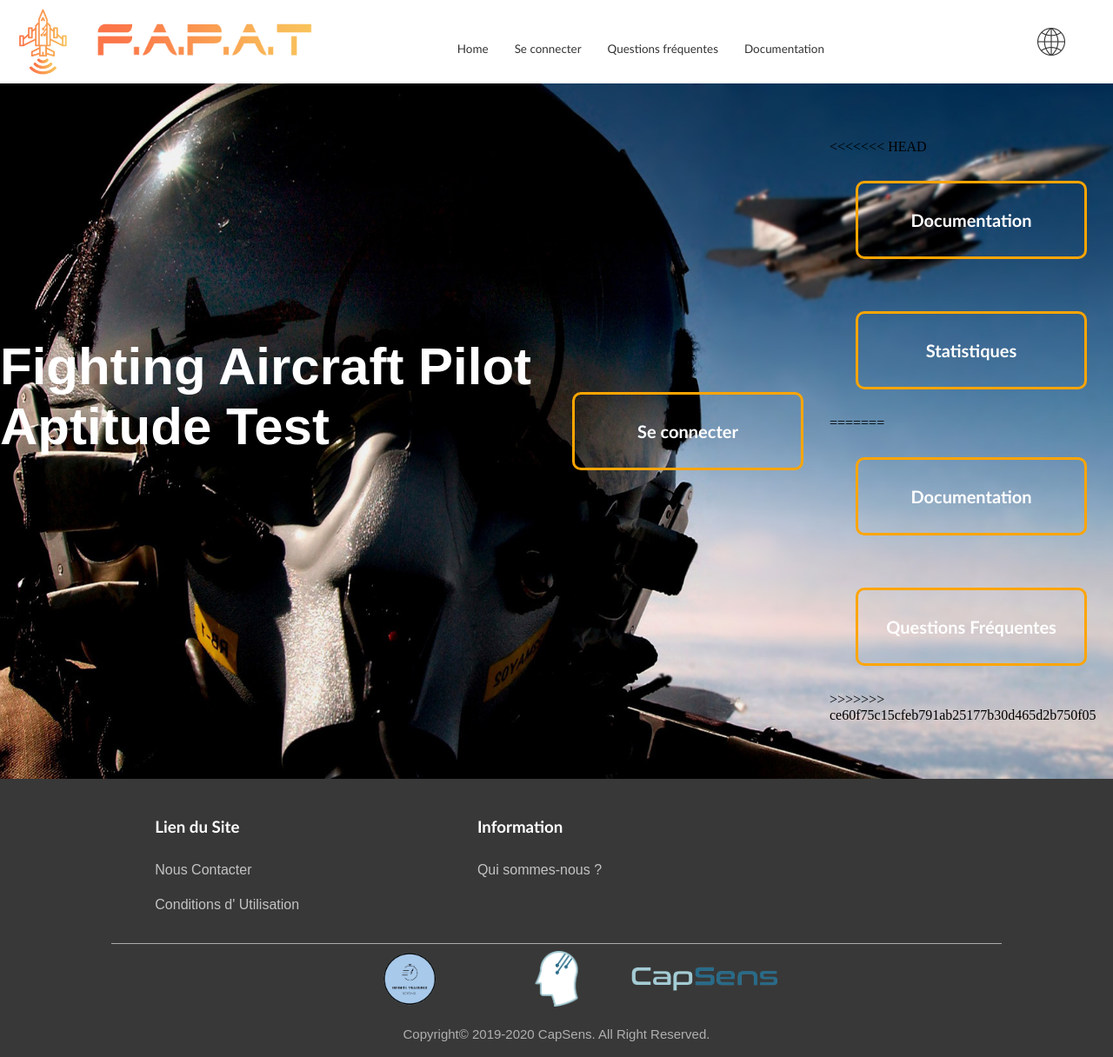
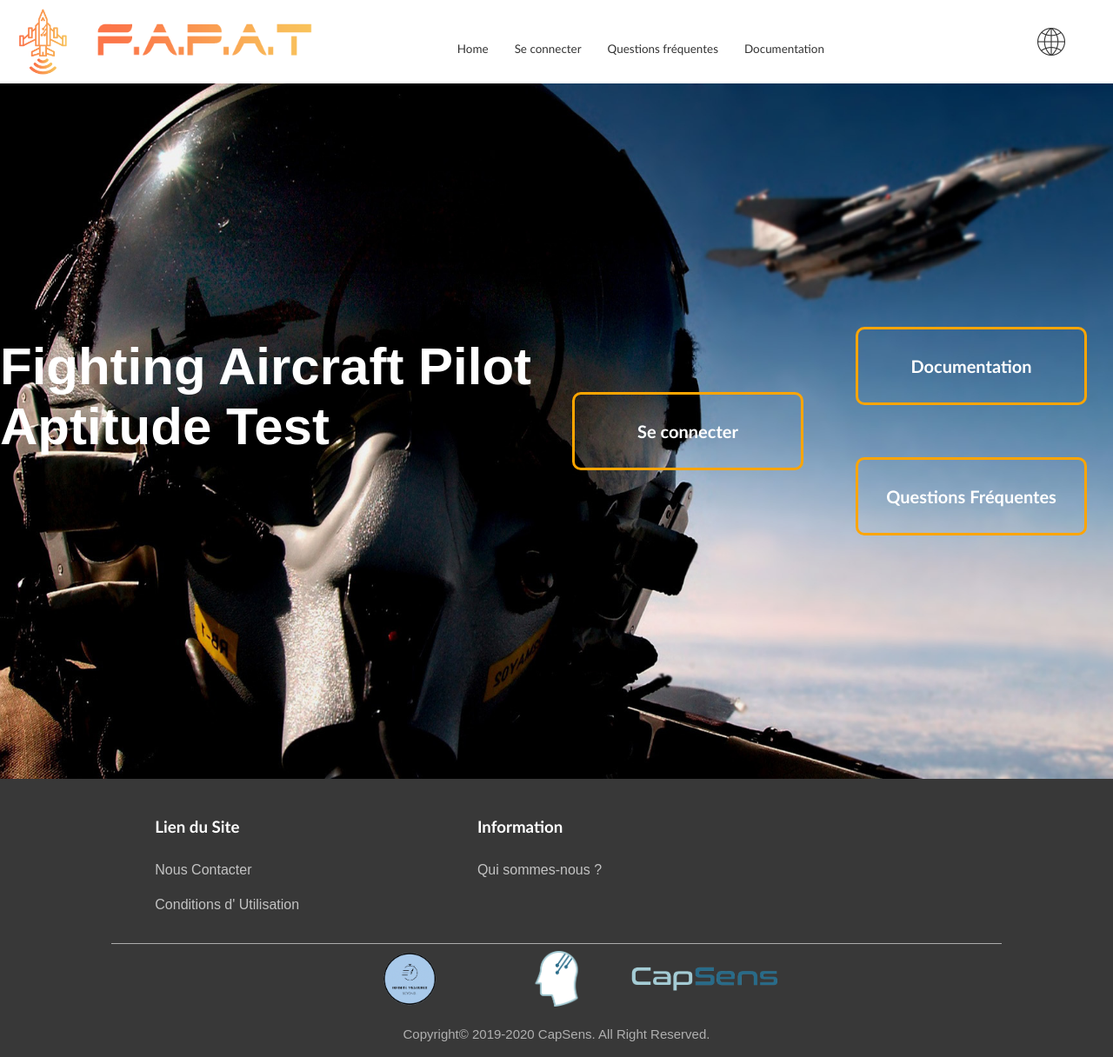
Before and after one commit to oscarmcauliffe/Fapat, a PHP site: page /index.php in a window 1280 px wide. Shown: the whole page at 87% size. Run offline with PHP 8.4, Linux system fonts and the light colour scheme.

Commit message:
FIX MERGE MAIN

```diff
--- a/vue/main.php
+++ b/vue/main.php
@@ -37,10 +37,6 @@ include ('enTete.php');
         }
         ?>
         <div class="corps">
-<<<<<<< HEAD
-            <a href="index.php?action=documentation">Documentation</a>
-            <a>Statistiques</a>
-=======
             <a href ="index.php?action=documentation">Documentation</a>
             <?php
             if (isset($_SESSION['logged'])==true){
@@ -50,7 +46,6 @@ include ('enTete.php');
                 echo"<a href=\"index.php?action=faq\">Questions Fréquentes</a>";
             }
             ?>
->>>>>>> ce60f75c15cfeb791ab25177b30d465d2b750f05
         </div>
     </div>
 </div>
```
